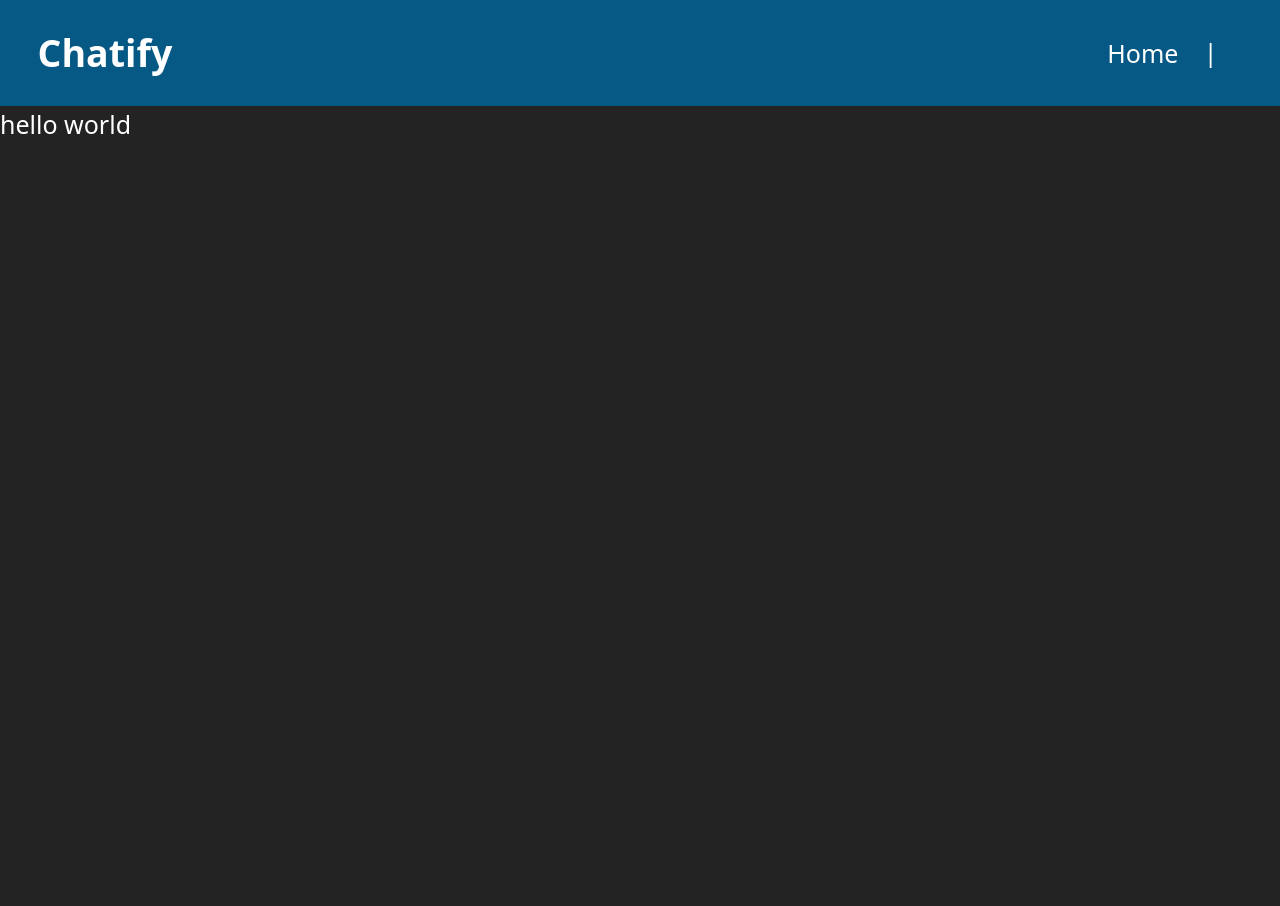
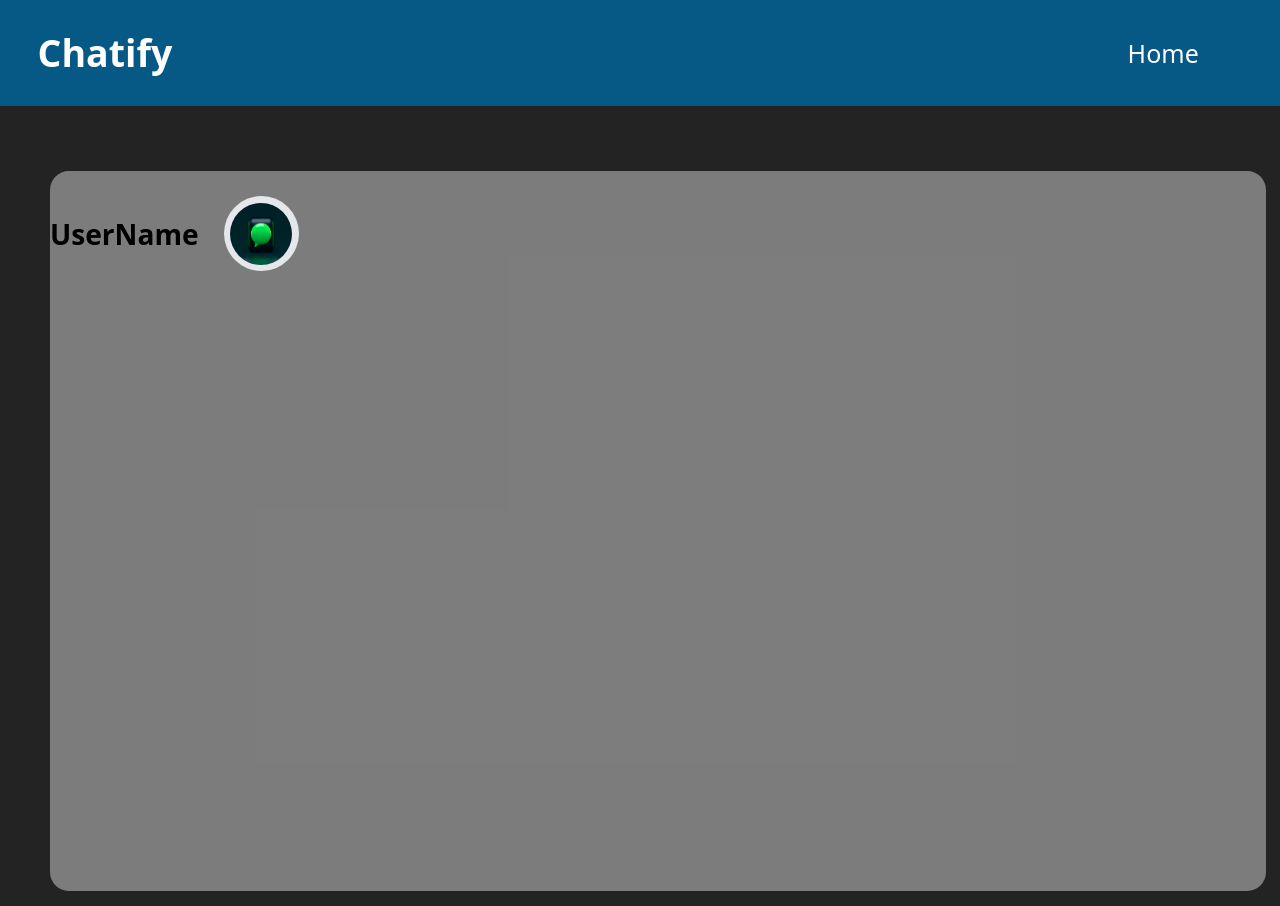
Before and after one commit to NapoTwiixe306/instantmsg, a Vue app: page /chat in a window 1280 px wide. Built offline with nearby package versions, Linux system fonts and the light colour scheme.

Commit message:
design provisoir de chatPage

```diff
--- a/src/components/ChatPage.vue
+++ b/src/components/ChatPage.vue
@@ -1,16 +1,29 @@
 <template>
   <div class="flex items-center justify-between px-6 py-4 navbar bg-sky-800">
-    <div class="logo">
-      <router-link class="text-2xl font-bold text-white" to="/">Chatify</router-link>
+  <div class="logo">
+    <router-link class="text-2xl font-bold text-white" to="/">Chatify</router-link>
+  </div>
+  <ul class="flex items-center justify-end space-x-4">
+    <li><router-link to="/" class="relative p-3 text-white transition duration-300 hover:bg-cyan-600 rounded-2xl">Home</router-link></li>
+    <li><button v-if="isLoggedIn" @click="logout" class="p-2 transition duration-300 p-3text-white hover:bg-cyan-600 rounded-2xl"><span class="relative left-[-15px]">| </span>Déconnexion</button></li>
+  </ul>
+</div>
+
+<div class="h-screen dark">
+  <div class="test">
+    <div class="flex items-center gap-4">
+      <h1 class="mt-4 text-lg font-bold text-black">UserName</h1>
+      <span class="inline-flex items-center justify-center w-12 h-12 mt-4 bg-gray-200 rounded-full">
+        <img src="../assets/img/img.jpg" alt="Photo de profil" class="w-10 h-10 rounded-full">
+      </span>
     </div>
-    <ul class="flex justify-end space-x-4">
-      <li><router-link to="/" class="p-3 text-white transition duration-300 hover:bg-cyan-600 rounded-2xl">Home</router-link> | </li>
-      <li><button v-if="isLoggedIn" @click="logout" class="text-white transition duration-300 hover:bg-cyan-600 rounded-2xl">Déconnexion</button></li>
-    </ul>
+    <div class="container_msg">
+      <!--ici, c'est genre une border a coter de username, la border c'est ce qui va contenir le chat chat, donc une border pas trop grande, mais grande quand même,
+         et vazy, fini le design de userName, pour afficher le user, lui permttre d'ajoute une pp, et afficher une searchBar avec la liste de dm-->
+    </div>
   </div>
-  <div class="h-screen dark">
-    <h1>hello world</h1>
-  </div>
+</div>
+
 </template>
 
 <script lang="js">
@@ -37,3 +50,17 @@ export default {
   }
 };
 </script>
+
+<style>
+  .test{
+    position: relative;
+    top: 65px;
+    margin-left: 65px;
+    border-radius: 19px;
+    bottom: 15px;
+    right: 15px;
+    width: 95%;
+    height: 90%;
+    background-color: rgba(175, 175, 175, 0.643);
+}
+</style>
```
